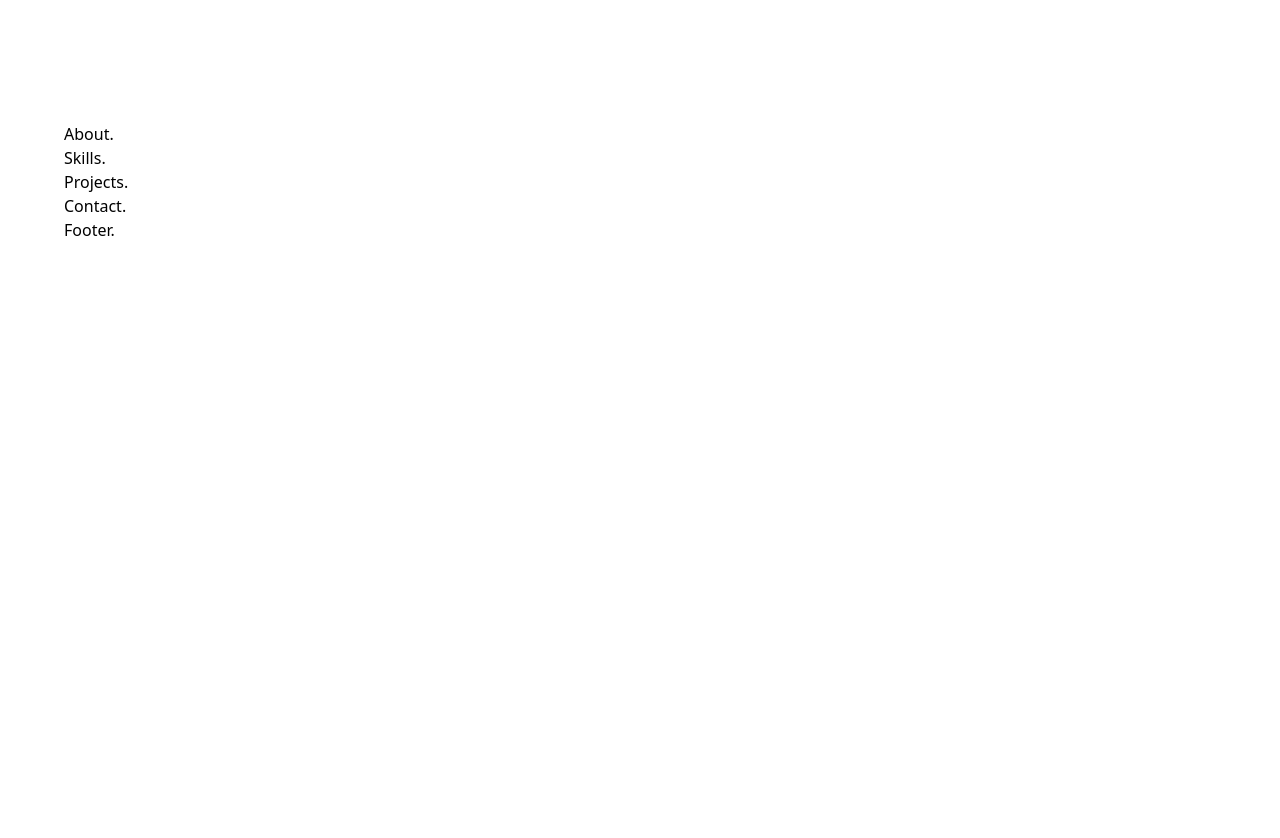
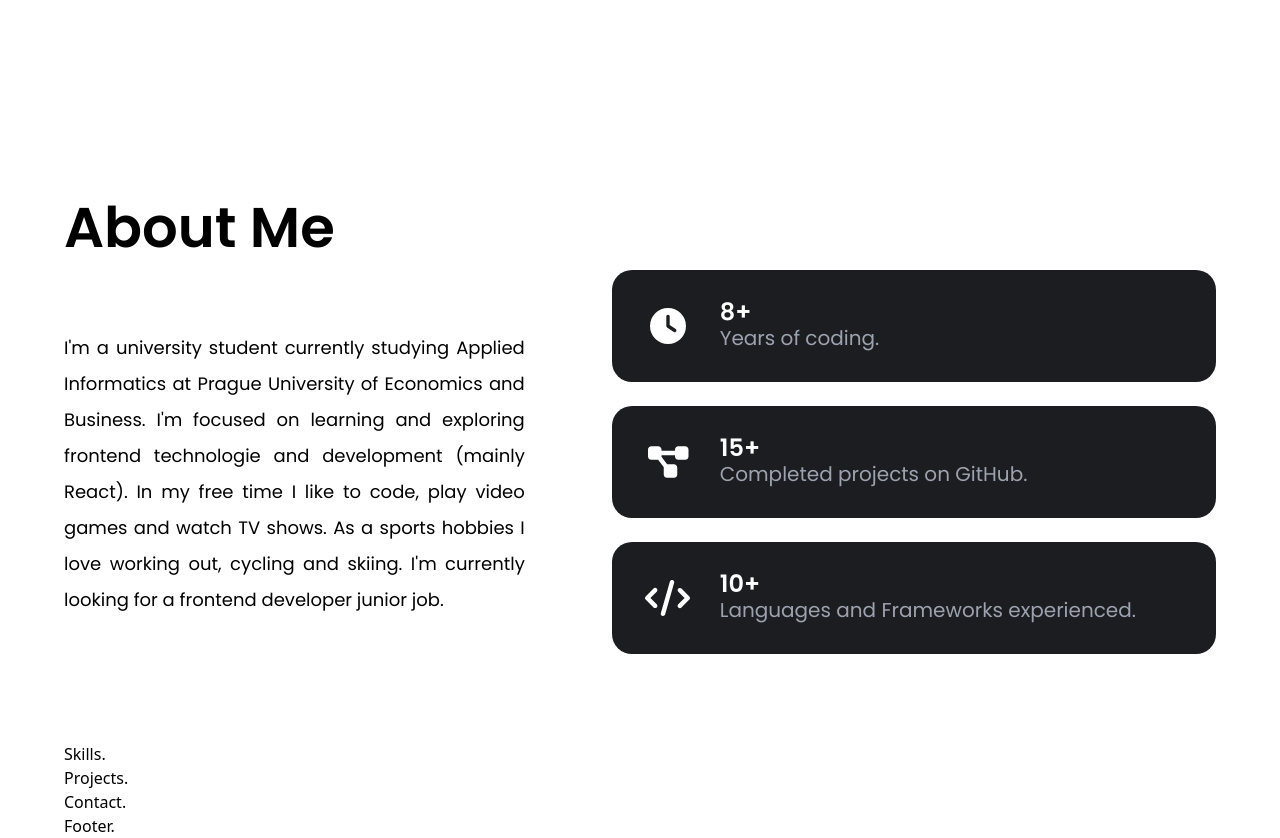
Before and after one commit to itsDaiton/portfolio, a React (Vite) app: page / in a window 1280 px wide. Shown: the part 900-1738 px from the top of the page. Before the commit the page ends 1142 px from the top, so only its background shows below. Built offline with nearby package versions, Linux system fonts and the light colour scheme.

Commit message:
about section

```diff
--- a/src/components/About.jsx
+++ b/src/components/About.jsx
@@ -1,9 +1,41 @@
 import React from 'react'
+import { motion } from 'framer-motion'
+import { about } from '../../utils/data'
+import { FontAwesomeIcon } from '@fortawesome/react-fontawesome'
 
 const About = () => {
   return (
-    <div>
-      About.
+    <div className='flex py-6 font-poppins'>
+      <div className='flex w-full'>
+        <div className='flex flex-col py-10 justify-start'>
+          <h1 className='font-semibold text-[56px]'>About Me</h1>
+          <div className='flex flex-row justify-between items-center'>
+            <p className='font-normal text-[18px] w-[40%] text-justify leading-[36px]'>
+              I'm a university student currently studying Applied Informatics at Prague University of Economics and Business.
+              I'm focused on learning and exploring frontend technologie and development (mainly React).
+              In my free time I like to code, play video games and watch TV shows. As a sports hobbies I love working out, cycling and skiing.
+              I'm currently looking for a frontend developer junior job.
+            </p>
+            <div className='flex flex-col'>
+              {about.map((item) => (
+                <div className='flex flex-row p-6 rounded-[20px] bg-[#1c1d20] mb-6 pr-20' key={item.id}>
+                  <div className='w-[64px] h-[64px] rounded-full flex items-center justify-center'>
+                    <FontAwesomeIcon icon={item.icon} className='text-[36px] text-white'/>
+                  </div>
+                  <div className='flex-1 flex flex-col justify-center ml-5 text-white'>
+                    <h4 className='font-semibold text-[24px] leading-[20px] mb-1'>
+                      {item.title}
+                    </h4>
+                    <p className='font-normal text-gray-400 text-[20px] leading-[24px]'>
+                      {item.text}
+                    </p>
+                  </div>
+                </div>
+              ))}
+            </div>
+          </div>
+        </div>
+      </div>
     </div>
   )
 }
--- a/src/components/Hero.jsx
+++ b/src/components/Hero.jsx
@@ -6,7 +6,7 @@ import { faFile, faPaperPlane } from '@fortawesome/free-solid-svg-icons'
 
 const Hero = () => {
   return (
-    <div className='flex py-6 font-poppins'>
+    <div className='flex py-6 font-poppins text-[#1c1d20]'>
       <div className='flex flex-row justify-between items-center w-full py-10'>
         <div className='flex flex-col py-52 justify-start'>
           <h1 className='font-semibold text-[72px]'>David Poslušný</h1>
--- a/src/components/Navbar.jsx
+++ b/src/components/Navbar.jsx
@@ -4,7 +4,7 @@ import { motion } from 'framer-motion'
 
 const Navbar = () => {
   return (
-    <div className='flex justify-between items-center w-full py-5 text-[#020020] font-poppins'>
+    <div className='flex justify-between items-center w-full py-5 font-poppins text-[#1c1d20]'>
       <div className='text-[48px] font-semibold'>David.</div>
       <ul className='list-none flex justify-end items-center flex-1 space-x-16'>
         {navigation.map((link) => (
--- a/utils/data.js
+++ b/utils/data.js
@@ -1,3 +1,5 @@
+import { faClock, faCode, faProjectDiagram } from "@fortawesome/free-solid-svg-icons"
+
 export const navigation = [
   {
     id: 1,
@@ -16,3 +18,24 @@ export const navigation = [
     title: 'Contact'
   }
 ]
+
+export const about = [
+  {
+    id: 1,
+    title: '8+',
+    text: 'Years of coding.',
+    icon: faClock
+  },
+  {
+    id: 1,
+    title: '15+',
+    text: 'Completed projects on GitHub.',
+    icon: faProjectDiagram
+  },
+  {
+    id: 1,
+    title: '10+',
+    text: 'Languages and Frameworks experienced.',
+    icon: faCode
+  },
+]
```
